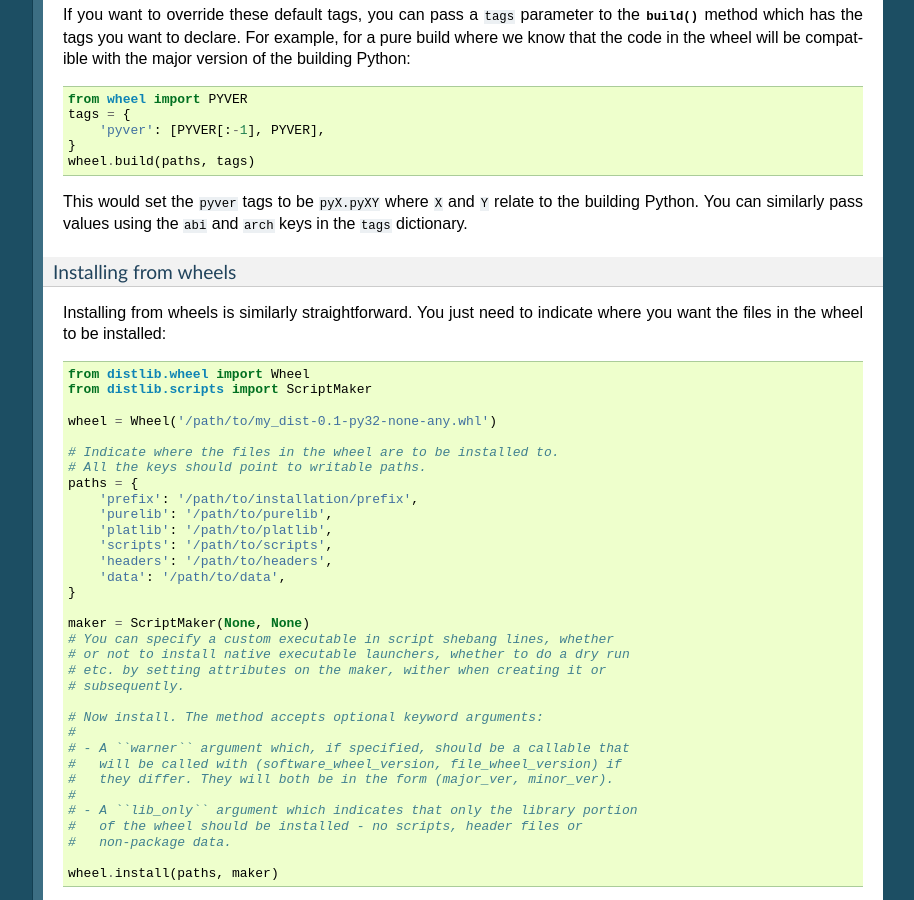
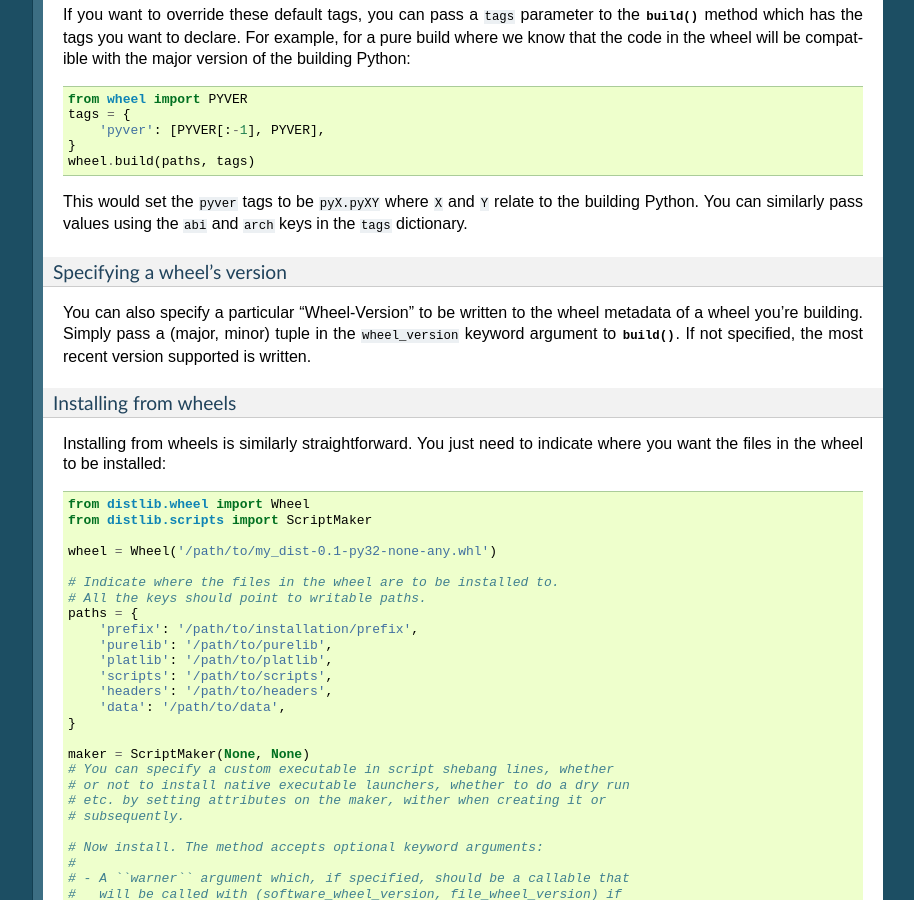
Before and after one commit to pypa/distlib, a Sphinx documentation site: the page built from docs/tutorial.rst, in a window 1280 px wide and 900 px high, scrolled down 19223 px. Shown: the whole window, without its empty margins (187-1101 px from the left). Built offline with Sphinx 7.4.7, drawn with Linux system fonts in a browser that asks for light colours; formulas are drawn with MathJax 3; comment, search, counter and statistics services are not loaded; some of the changed text lies outside the part shown.

Commit message:
Added wheel_version to Wheel.build().

```diff
--- a/CHANGES.rst
+++ b/CHANGES.rst
@@ -79,6 +79,8 @@ Released: Not yet.
       sufficient value to justify keeping them in.
 
 - wheel
+
+    - Added wheel_version kwarg to Wheel.build API.
 
     - Changed Wheel.install API (after consultation on distutils-sig).
 
--- a/docs/reference.rst
+++ b/docs/reference.rst
@@ -1103,7 +1103,7 @@ Classes
                    build of a named project).
       :type spec: str
 
-   .. method:: build(paths, tags=None)
+   .. method:: build(paths, tags=None, wheel_version=None)
 
       Build a wheel. The ``name``, ``version`` and ``buildver`` should already
       have been set correctly.
@@ -1116,6 +1116,10 @@ Classes
                    ``'pyver'``, ``'abi'`` and ``'arch'`` indicating lists of
                    tags which indicate environments with which the wheel is
                    compatible.
+      :param wheel_version: If specified, this is written to the wheel's
+                            "Wheel-Version" metadata. If not specified, the
+                            implementation's latest supported wheel version is
+                            used.
 
    .. method:: install(self, paths, maker, **kwargs)
 
--- a/docs/tutorial.rst
+++ b/docs/tutorial.rst
@@ -1330,6 +1330,13 @@ This would set the ``pyver`` tags to be ``pyX.pyXY`` where ``X`` and ``Y``
 relate to the building Python. You can similarly pass values using the ``abi``
 and ``arch`` keys in the ``tags`` dictionary.
 
+Specifying a wheel's version
+~~~~~~~~~~~~~~~~~~~~~~~~~~~~
+
+You can also specify a particular "Wheel-Version" to be written to the wheel
+metadata of a wheel you're building. Simply pass a (major, minor) tuple in
+the ``wheel_version`` keyword argument to :meth:`~Wheel.build`. If not
+specified, the most recent version supported is written.
 
 Installing from wheels
 ~~~~~~~~~~~~~~~~~~~~~~
```
Also changed, not shown: 1 other file.
